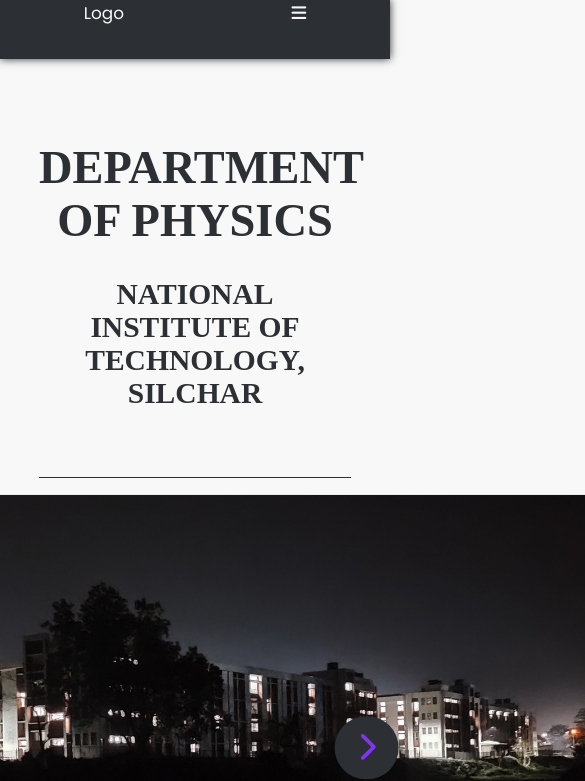
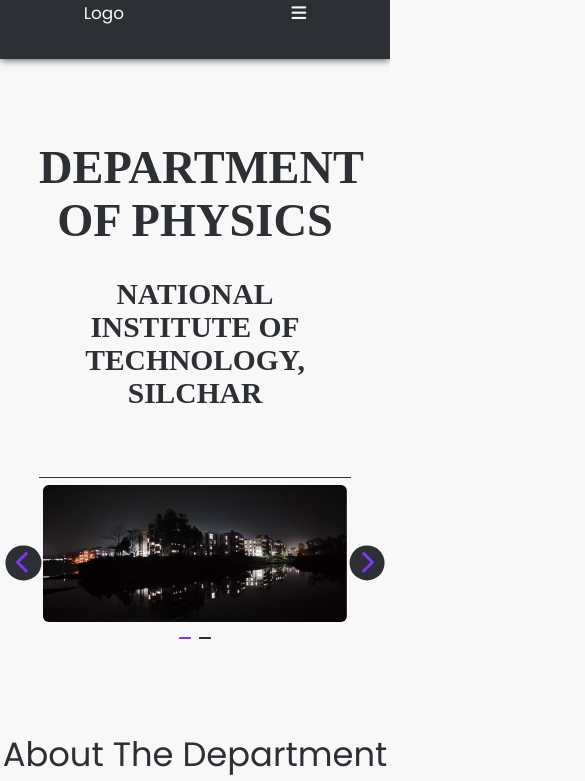
Before and after one commit to nitsphy-dev/physics21, a React (Create React App) app: page / in a window 390 px wide. Shown: the top 781 px of the page, 585 px wide, since content can reach past the window. Built offline with nearby package versions, Linux system fonts and the light colour scheme; a web font is replaced by a local one.

Commit message:
Mob carousel

```diff
--- a/src/components/css/Carousel.scss
+++ b/src/components/css/Carousel.scss
@@ -77,3 +77,38 @@
 		}
 	}
 }
+
+@media screen and (max-width: 500px) {
+	div.carousel {
+		margin: 2vw auto;
+		height: 40vw;
+		width: 80%;
+
+		div.btn {
+			height: 9vw;
+			aspect-ratio: 1/1;
+			font-size: 6vw;
+			z-index: +5;
+		}
+
+		div.img {
+			width: 97.5%;
+
+			img {
+				width: 100%;
+				height: auto;
+				border-radius: 1.5vw;
+			}
+		}
+
+		div.tracker {
+			top: 97%;
+			height: 0.5vw;
+
+			div.tracker-itm {
+				height: 100%;
+				margin: 0 1vw;
+			}
+		}
+	}
+}
--- a/src/pages/Btech.jsx
+++ b/src/pages/Btech.jsx
@@ -371,6 +371,7 @@
 			<div className='download'>
 				* New regulation w.e.f. 2018
 				<br />
+				<br />
 				Click{' '}
 				<a
 					href='http://www.nits.ac.in/academics/info/Regulations/BTech_Regulations_NITS_2018.pdf'
--- a/src/pages/Msc.jsx
+++ b/src/pages/Msc.jsx
@@ -448,6 +448,7 @@
 			<div className='download'>
 				* New regulation w.e.f. 2019
 				<br />
+				<br />
 				Click{' '}
 				<a
 					href='https://drive.google.com/file/d/187GmRa8Wni1Vit1I_amDl3s7nqBqnFZI/view?usp=drivesdk'
@@ -457,6 +458,7 @@
 					here
 				</a>{' '}
 				to download the detailed course structure and syllabus.
+				<br />
 				<br />
 				Click{' '}
 				<a
--- a/src/pages/Phd.jsx
+++ b/src/pages/Phd.jsx
@@ -121,7 +121,9 @@
 			</Timeline>
 
 			<div className='download'>
-				* New regulation w.e.f. 2014 <br />
+				* New regulation w.e.f. 2014
+				<br />
+				<br />
 				Click{' '}
 				<a
 					href='http://www.nits.ac.in/admissions/PG-Admission-2014/PhD_Regulation_July_2014.pdf'
```
